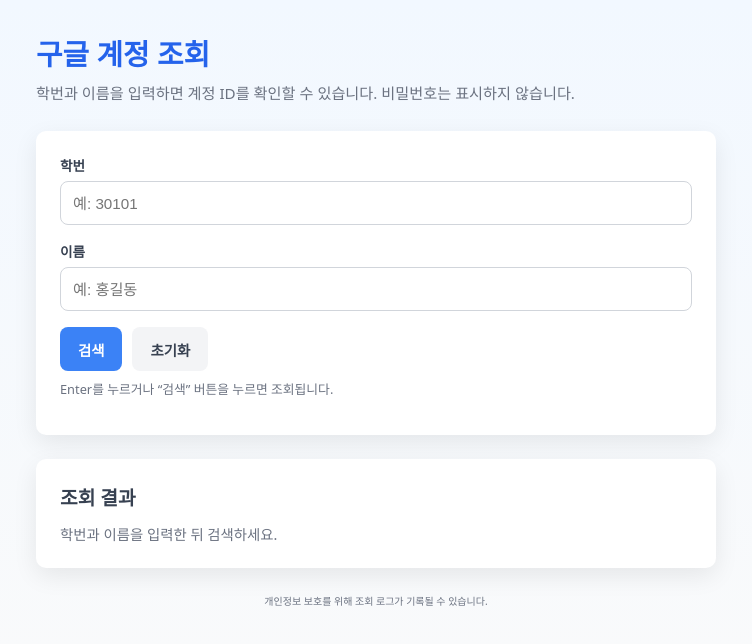
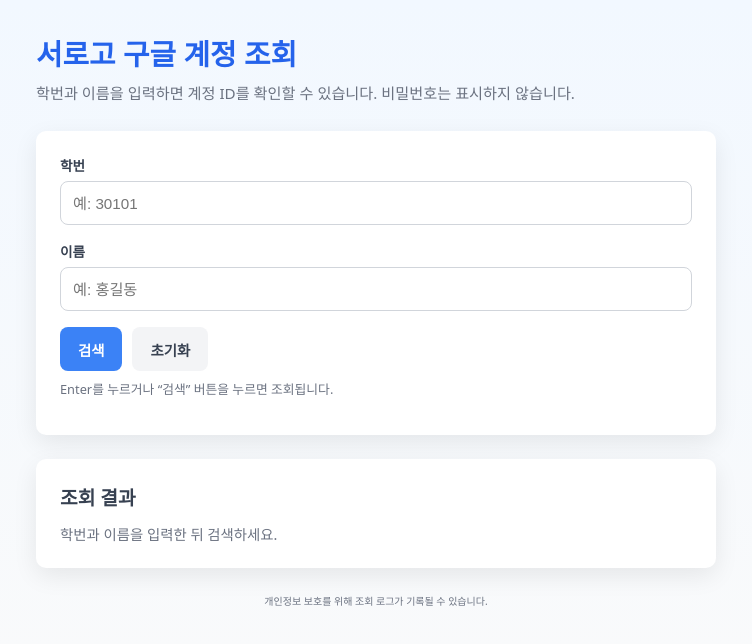
Before and after one commit to Infossam/firstsvc_260119, a plain HTML site: page index.html in a window 1280 px wide. Shown: the whole page, without its empty margins (264-1016 px from the left). Drawn offline with Linux system fonts and the light colour scheme.

Commit message:
제목 수정

```diff
--- a/index.html
+++ b/index.html
@@ -10,7 +10,7 @@
 <body>
   <main class="app" aria-label="학교 구글 계정 조회">
     <header class="header">
-      <h1>구글 계정 조회</h1>
+      <h1>서로고 구글 계정 조회</h1>
       <p class="desc">학번과 이름을 입력하면 계정 ID를 확인할 수 있습니다. 비밀번호는 표시하지 않습니다.</p>
     </header>
 
```
